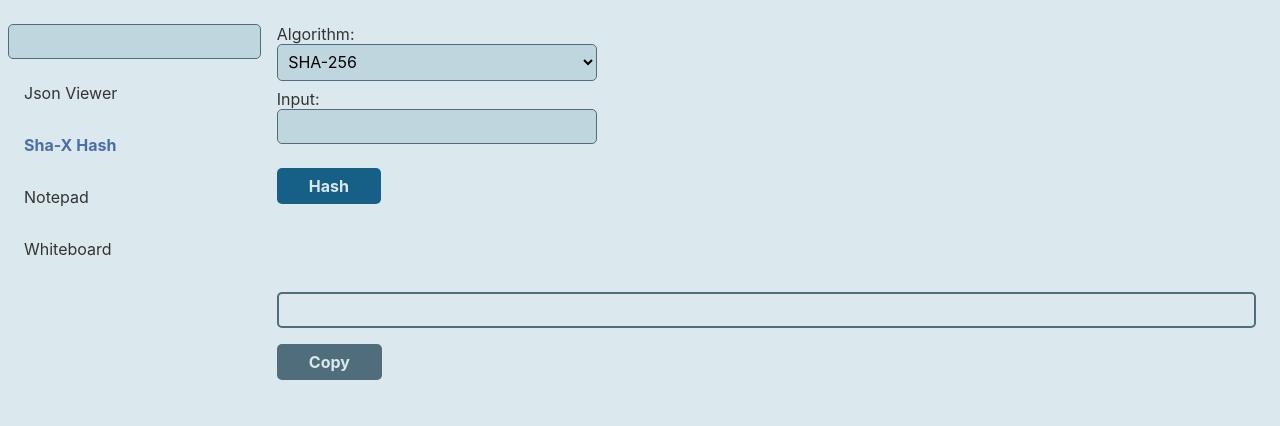
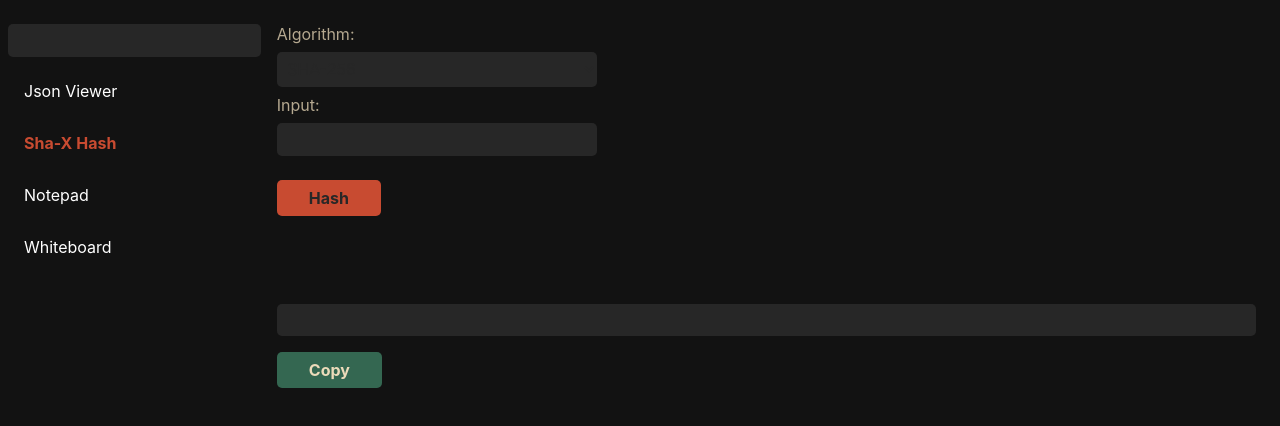
Before and after one commit to EdgarsJoja/swiss-army-app, a Svelte app: page / in a window 1280 px wide. Both pictures are taken after a click on the element "Sha-X Hash". Shown: the top 426 px of the page. Built offline with nearby package versions, Linux system fonts and the light colour scheme.

Commit message:
Dark mode redesign.

```diff
--- a/src/App.svelte
+++ b/src/App.svelte
@@ -31,21 +31,22 @@
     }
 
     :global(body) {
-        background: $color-bg;
+        background: $background-color;
     }
 
     :global(input, textarea, select, button) {
         border-radius: 5px;
-        background: $color-tertiary;
-        border: 1px solid $color-secondary;
+        background: $input-background-color;
+        border: 0;
+        color: $input-text-color;
     }
 
     :global(button) {
         padding: .5em 1em;
-        background: $color-secondary;
+        background: $button-background-color;
         font-weight: bold;
         border: 0;
-        color: $color-bg;
+        color: $button-text-color;
 
         &:hover {
             opacity: .75;
--- a/src/apps/JsonViewer.svelte
+++ b/src/apps/JsonViewer.svelte
@@ -20,8 +20,10 @@
 </div>
 
 <style lang="scss">
+    @import 'src/shared/styles/variables';
+
     .json-viewer {
         padding: 2em;
-        background: #f5f5f5;
+        background: $color-surface;
     }
 </style>
--- a/src/apps/json-viewer/components/Viewer.svelte
+++ b/src/apps/json-viewer/components/Viewer.svelte
@@ -83,13 +83,15 @@
 </div>
 
 <style lang="scss">
-    $color-red: #D5896F;
-    $color-red-light: #DAB785;
-    $color-red-dark: #BE5937;
-    $color-green: #70A288;
-    $color-blue: #04395E;
-    $color-blue-dark: #031D44;
-    $color-grey: #999;
+    $color-key: #ccc;
+    $color-key-active-background: #DAB785;
+    $color-key-active: #343434;
+
+    $color-number: #00B0FF;
+    $color-string: #70A288;
+    $color-boolean: #D5896F;
+    $color-null: #BE5937;
+    $color-undefined: #eee;
 
     .wrapper {
         :global(.json-object) {
@@ -97,32 +99,33 @@
         }
 
         :global(.key) {
-            color: $color-blue-dark;
+            color: $color-key;
             cursor: pointer;
 
             &:hover {
-                background: $color-red-light;
+                color: $color-key-active;
+                background: $color-key-active-background;
             }
         }
 
         :global(.json-literal.number) {
-            color: $color-blue;
+            color: $color-number;
         }
 
         :global(.json-literal.string) {
-            color: $color-green;
+            color: $color-string;
         }
 
         :global(.json-literal.boolean) {
-            color: $color-red;
+            color: $color-boolean;
         }
 
         :global(.json-literal.null) {
-            color: $color-red-dark;
+            color: $color-null;
         }
 
         :global(.json-literal.undefined) {
-            color: $color-grey;
+            color: $color-undefined;
         }
 
         :global(.collapsed .value) {
--- a/src/apps/notepad/components/Note.svelte
+++ b/src/apps/notepad/components/Note.svelte
@@ -9,7 +9,6 @@
 
     .notepad-textarea {
         padding: 1em;
-        background: $color-bg;
         width: 100%;
         height: 100%;
         resize: none;
--- a/src/apps/sha-hash/components/Hash.svelte
+++ b/src/apps/sha-hash/components/Hash.svelte
@@ -40,7 +40,7 @@
     <form on:submit|preventDefault={hash}>
         <div class="input-group">
             <label>Algorithm:</label>
-            <select bind:value={selectedAlgorithm} name="algorithm" class="input-field">
+            <select bind:value={selectedAlgorithm} name="algorithm" class="input-field algorithm-select">
                 {#each algorithms as algorithm}
                     <option value={algorithm.id}>{algorithm.label}</option>
                 {/each}
@@ -64,12 +64,23 @@
     @import "src/shared/styles/variables";
 
     .wrapper {
+        label {
+            color: $color-surface-contrast;
+            opacity: .75;
+            padding-bottom: .5em;
+        }
+
+        .algorithm-select {
+            color: $color-surface;
+        }
+
         .input-field {
             min-width: 20em;
         }
 
         .submit-button {
-            background: $color-accent;
+            background: $button-accent-background-color;
+            color: $button-accent-text-color;
             margin-top: 1em;
             padding: {
                 left: 2em;
@@ -78,9 +89,10 @@
         }
 
         .display-block {
+            background: $color-surface;
+            color: $color-surface-contrast;
             padding: 1em;
             margin-top: 5em;
-            border: 2px solid $color-secondary;
             border-radius: 5px;
 
             .hashed-result {
--- a/src/apps/whiteboard/components/DrawArea.svelte
+++ b/src/apps/whiteboard/components/DrawArea.svelte
@@ -5,7 +5,7 @@
      * Clears canvas.
      */
     export function clearCanvas() {
-        context.fillStyle = 'white';
+        context.fillStyle = '#272727';
         context.fillRect(0, 0, canvas.width, canvas.height);
     }
 
@@ -81,7 +81,7 @@
 
             context.lineWidth = 2;
             context.lineCap = 'round';
-            context.strokeStyle = 'grey';
+            context.strokeStyle = '#ECDBBA';
 
             context.moveTo(mousePosition.x, mousePosition.y);
             mousePosition = getMousePosition(event);
--- a/src/layout/SideBar.svelte
+++ b/src/layout/SideBar.svelte
@@ -64,6 +64,10 @@
 <style lang="scss">
     @import "src/shared/styles/variables";
 
+    $app-hover-background-color: $color-surface;
+    $app-text-color: $color-white;
+    $app-selected-text-color: $color-accent;
+
     .wrapper {
         height: 100%;
         display: flex;
@@ -75,14 +79,15 @@
             padding: 1em;
             cursor: pointer;
             border-radius: 5px;
+            color: $app-text-color;
 
             &:hover {
-                background: $color-tertiary;
+                background: $app-hover-background-color;
             }
 
             &.selected {
                 font-weight: bold;
-                color: $color-primary;
+                color: $app-selected-text-color;
             }
         }
     }
--- a/src/shared/styles/variables.scss
+++ b/src/shared/styles/variables.scss
@@ -1,5 +1,27 @@
-$color-bg: #DBE9EE;
-$color-accent: #166088;
-$color-primary: #4A6FA5;
-$color-secondary: #4F6D7A;
-$color-tertiary: #C0D6DF;
+$color-dark: #121212;
+$color-dark-variant: #272727;
+$color-red: #C84B31;
+$color-green: #346751;
+$color-grey: #ECDBBA;
+$color-white: #FFFFFF;
+
+$color-background: $color-dark;
+$color-surface: $color-dark-variant;
+$color-surface-contrast: $color-grey;
+$color-accent: $color-red;
+$color-accent-contrast: $color-dark-variant;
+$color-primary: $color-green;
+$color-primary-contrast: $color-grey;
+
+/* General */
+$background-color: $color-background;
+
+/* Buttons */
+$button-background-color: $color-primary;
+$button-text-color: $color-primary-contrast;
+$button-accent-background-color: $color-accent;
+$button-accent-text-color: $color-accent-contrast;
+
+/* Inputs */
+$input-background-color: $color-surface;
+$input-text-color: $color-surface-contrast;
```
Also changed, not shown: 1 other file (tests, documents, lock files or other folders).
